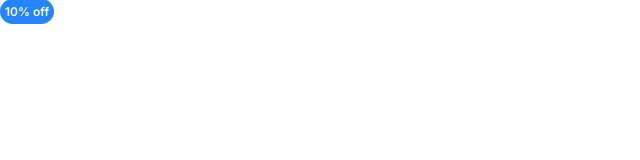
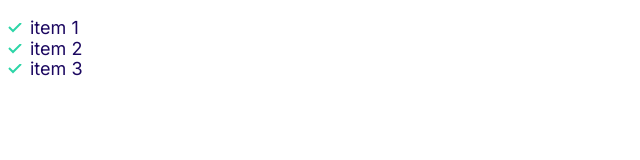
Before and after one commit to usmanshabbir756/firstweb, a plain HTML site: page index.html in a window 1280 px wide. Shown: the whole page, without its empty margins (0-640 px from the left). Drawn offline with Linux system fonts and the light colour scheme.

Commit message:
ul list define

```diff
--- a/css/style.css
+++ b/css/style.css
@@ -96,3 +96,27 @@ font-size: 1.6rem;
         font-size: 1.2rem;
     }
 }
+/* lists */
+.list{
+    list-style: none;
+    padding-left: 0;
+    font-size: 1.8rem;
+    color: var(--color-heading);
+}
+.list--inline .list__item{
+    display: inline-block;
+    margin-right: 2rem;
+
+}
+.list--tick{
+    list-style-image: url(../images/tick.svg);
+    padding-left: 3rem;
+}
+.list--tick .list__item{
+    padding-left: 0.5rem;
+}
+@media screen and (min-width:1024px){
+    .list--tick .list__item{
+        padding-left: 0;
+    }
+}
--- a/index.html
+++ b/index.html
@@ -15,6 +15,10 @@
     <link rel="stylesheet" href="css/style.css" />
   </head>
   <body>
-    <span class="badge badge--primary badge--small">10% off</span>
+    <ul class="list list--tick">
+      <li class="list__item">item 1</li>
+      <li class="list__item">item 2</li>
+      <li class="list__item">item 3</li>
+    </ul>
   </body>
 </html>
```
Also changed, not shown: images/tick.svg (added), 1 other file.
